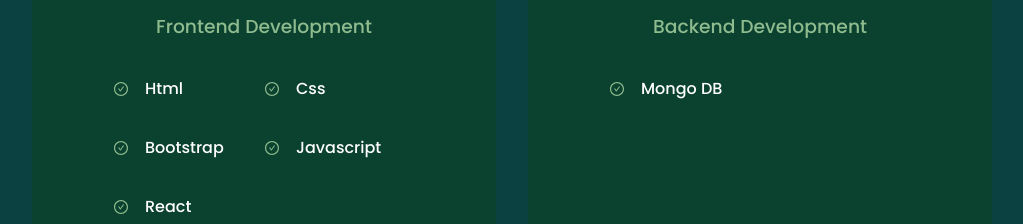
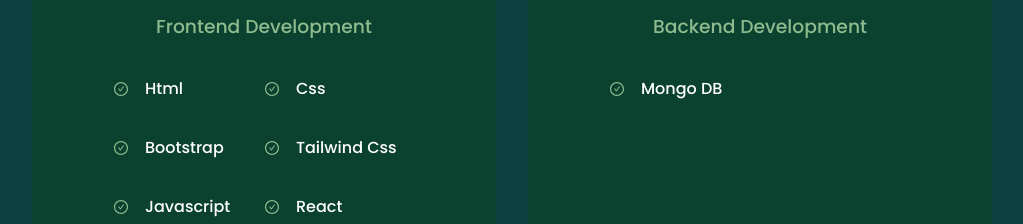
Before and after one commit to Dipocbd/Portfolio-Website, a React (Create React App) app: page / in a window 1280 px wide. Shown: the part 1681-1905 px from the top of the page, without its empty margins (128-1151 px from the left). Built offline with nearby package versions, Linux system fonts and the light colour scheme.

Commit message:
Made Little Changes to the Experience Component

```diff
--- a/src/components/experience/Experience.js
+++ b/src/components/experience/Experience.js
@@ -22,6 +22,10 @@
           <article className="experience__details">
             <AiOutlineCheckCircle className="experience__details-icon" />
             <h4>Bootstrap</h4>
+          </article>
+          <article className="experience__details">
+            <AiOutlineCheckCircle className="experience__details-icon" />
+            <h4>Tailwind Css</h4>
           </article>
           <article className="experience__details">
             <AiOutlineCheckCircle className="experience__details-icon" />
```
